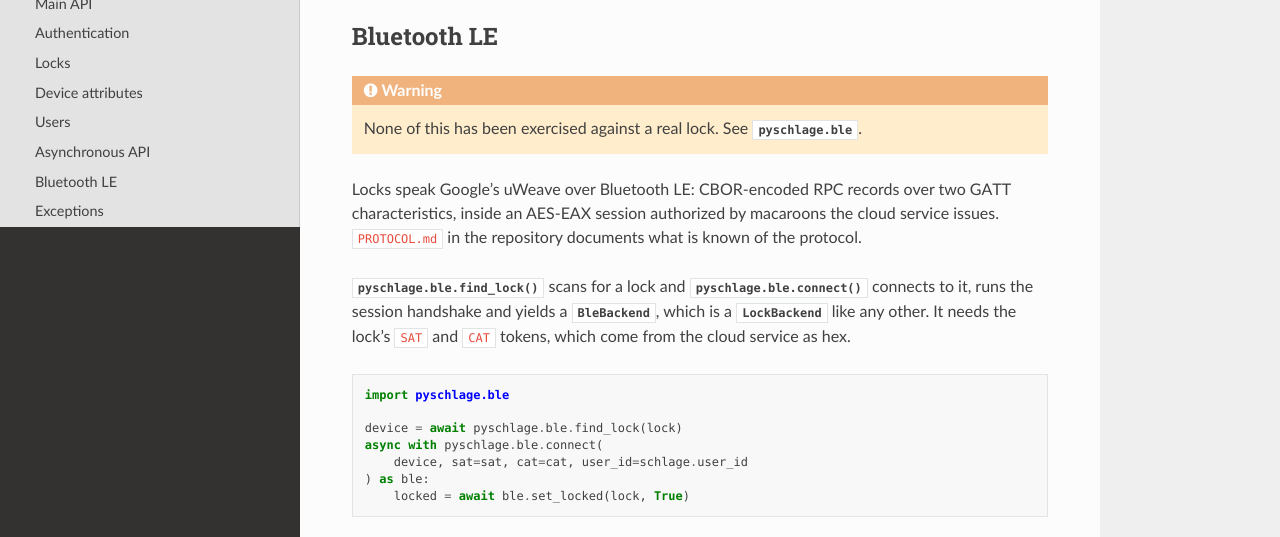
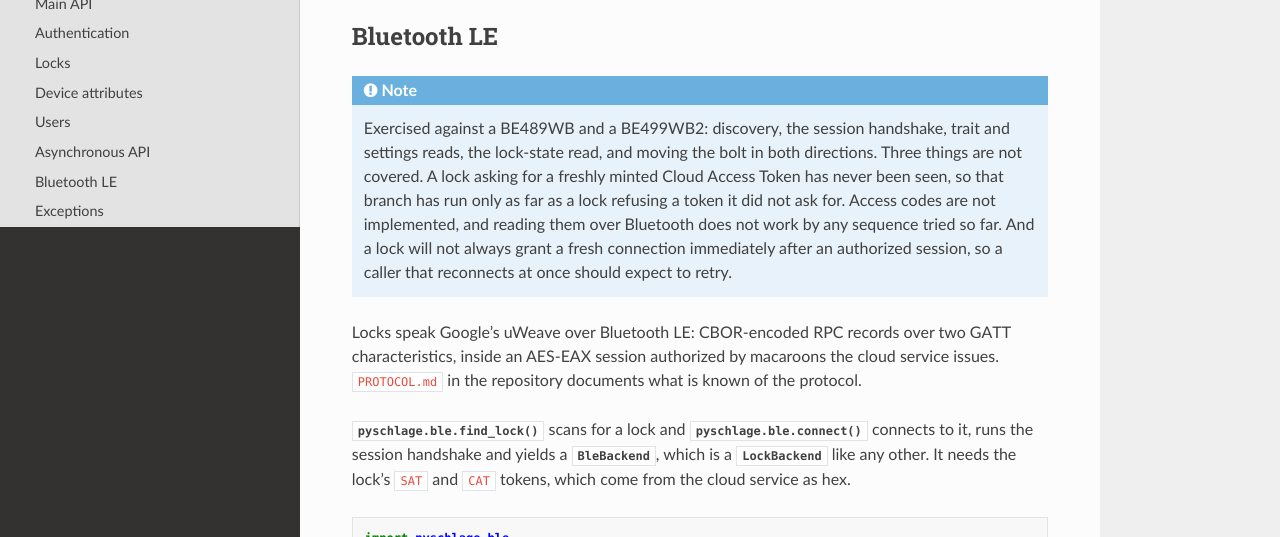
Before and after one commit to dknowles2/pyschlage, a Sphinx documentation site: the page built from docs/api.rst, in a window 1280 px wide and 900 px high, scrolled down 4810 px, cut to the strip 177-714 px from the top of the window. Built offline with Sphinx 7.4.7 and the Read the Docs theme 3.1.0, drawn with Linux system fonts in a browser that asks for light colours.

Commit message:
docs(ble): the warning that none of this was tested is now false
It said nothing had been exercised against a real lock. A BE489WB and a
BE499WB2 have since run discovery, the handshake, trait and settings
reads, the lock-state read and the bolt in both directions, so the
warning was telling readers the opposite of what is true.

Replaced with what is actually not covered, which is narrower and more
useful: a lock asking for a freshly minted CAT has never been observed,
access codes cannot be read by any sequence tried, and a lock will not
always grant a fresh connection straight after an authorized session.

Co-Authored-By: Claude Opus 5 <noreply@anthropic.com>

```diff
--- a/docs/api.rst
+++ b/docs/api.rst
@@ -200,10 +200,17 @@ or to stub out HTTP entirely in tests.
 Bluetooth LE
 ------------
 
-.. warning::
+.. note::
 
-   None of this has been exercised against a real lock. See
-   :mod:`pyschlage.ble`.
+   Exercised against a BE489WB and a BE499WB2: discovery, the session
+   handshake, trait and settings reads, the lock-state read, and moving the
+   bolt in both directions. Three things are not covered. A lock asking for a
+   freshly minted Cloud Access Token has never been seen, so that branch has
+   run only as far as a lock refusing a token it did not ask for. Access codes
+   are not implemented, and reading them over Bluetooth does not work by any
+   sequence tried so far. And a lock will not always grant a fresh connection
+   immediately after an authorized session, so a caller that reconnects at
+   once should expect to retry.
 
 Locks speak Google's uWeave over Bluetooth LE: CBOR-encoded RPC records over
 two GATT characteristics, inside an AES-EAX session authorized by macaroons
```
